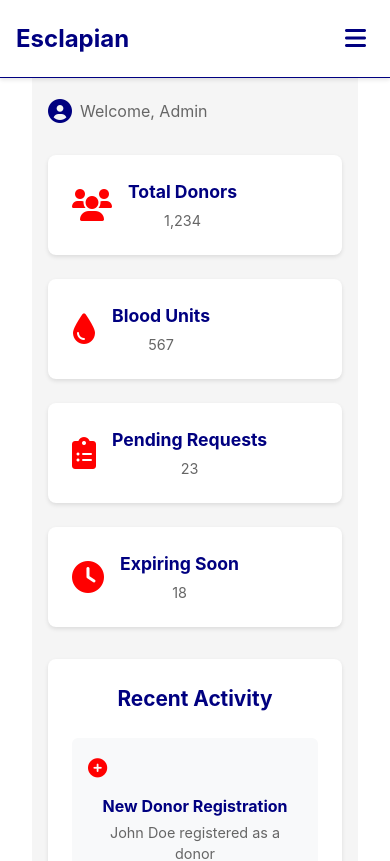
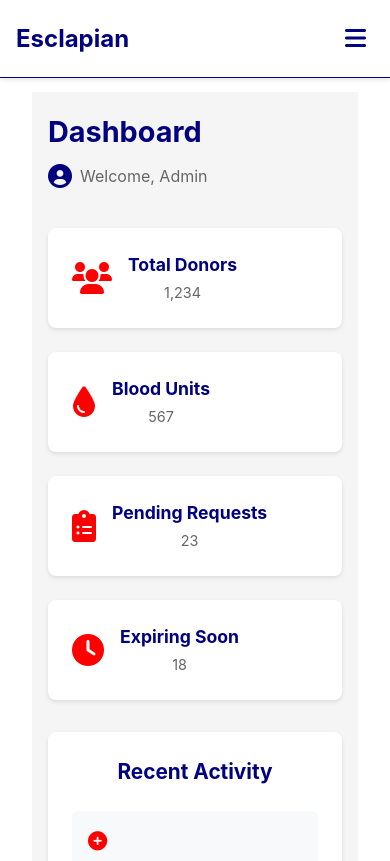
Before and after one commit to austinechisutia/esclapian2, a React (Vite) app: page /esclapian2/dashboard in a window 390 px wide. Shown: the top 861 px of the page. Built offline with nearby package versions, Linux system fonts and the light colour scheme.

Commit message:
fix: adjust dashboard header visibility and spacing

```diff
--- a/src/components/dashboard/Dashboard.css
+++ b/src/components/dashboard/Dashboard.css
@@ -3,6 +3,7 @@
   min-height: 100vh;
   background-color: #f5f5f5;
   padding: 2rem;
+  margin-top: 80px;
   box-sizing: border-box;
 }
 
@@ -11,6 +12,9 @@
   justify-content: space-between;
   align-items: center;
   margin-bottom: 2rem;
+  background-color: #f5f5f5;
+  position: relative;
+  z-index: 1;
 }
 
 .dashboard-header h1 {
@@ -179,12 +183,18 @@
 @media (max-width: 768px) {
   .dashboard-container {
     padding: 1rem;
+    margin-top: 60px;
   }
 
   .dashboard-header {
     flex-direction: column;
     align-items: flex-start;
     gap: 1rem;
+    padding: 0.5rem 0;
+  }
+
+  .dashboard-header h1 {
+    font-size: 1.8rem;
   }
 
   .stats-grid {
```
